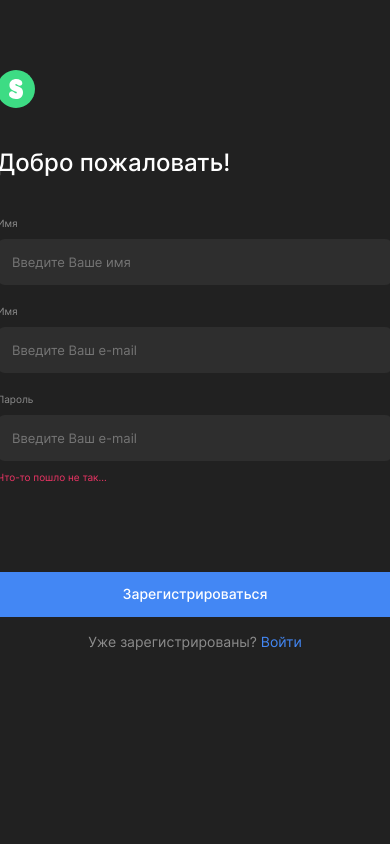
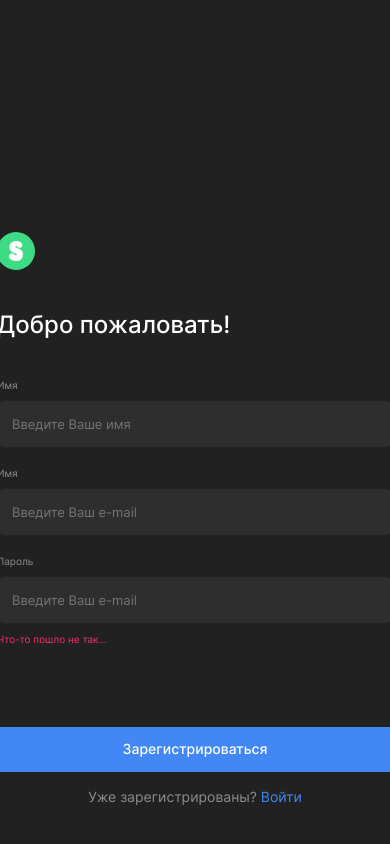
Before and after one commit to Vovkasquid/movies-explorer-frontend, a React (Create React App) app: page /signup in a window 390 px wide. Shown: the top 844 px of the page. Built offline with nearby package versions, Linux system fonts and the light colour scheme.

Commit message:
feat: стилизовать register под 768px

```diff
--- a/src/components/Register/Register.css
+++ b/src/components/Register/Register.css
@@ -40,7 +40,6 @@
   flex-direction: column;
   align-items: center;
   justify-content: center;
-  gap: 20px;
   width: 100%;
   padding: 0;
   margin: 0;
@@ -170,3 +169,12 @@
 .register__form-link:hover {
   opacity: .7;
 }
+
+@media (max-width: 800px) {
+  .register {
+    padding: 232px 0;
+  }
+  .register__form-input-list {
+    margin-bottom: 82px;
+  }
+}
```
